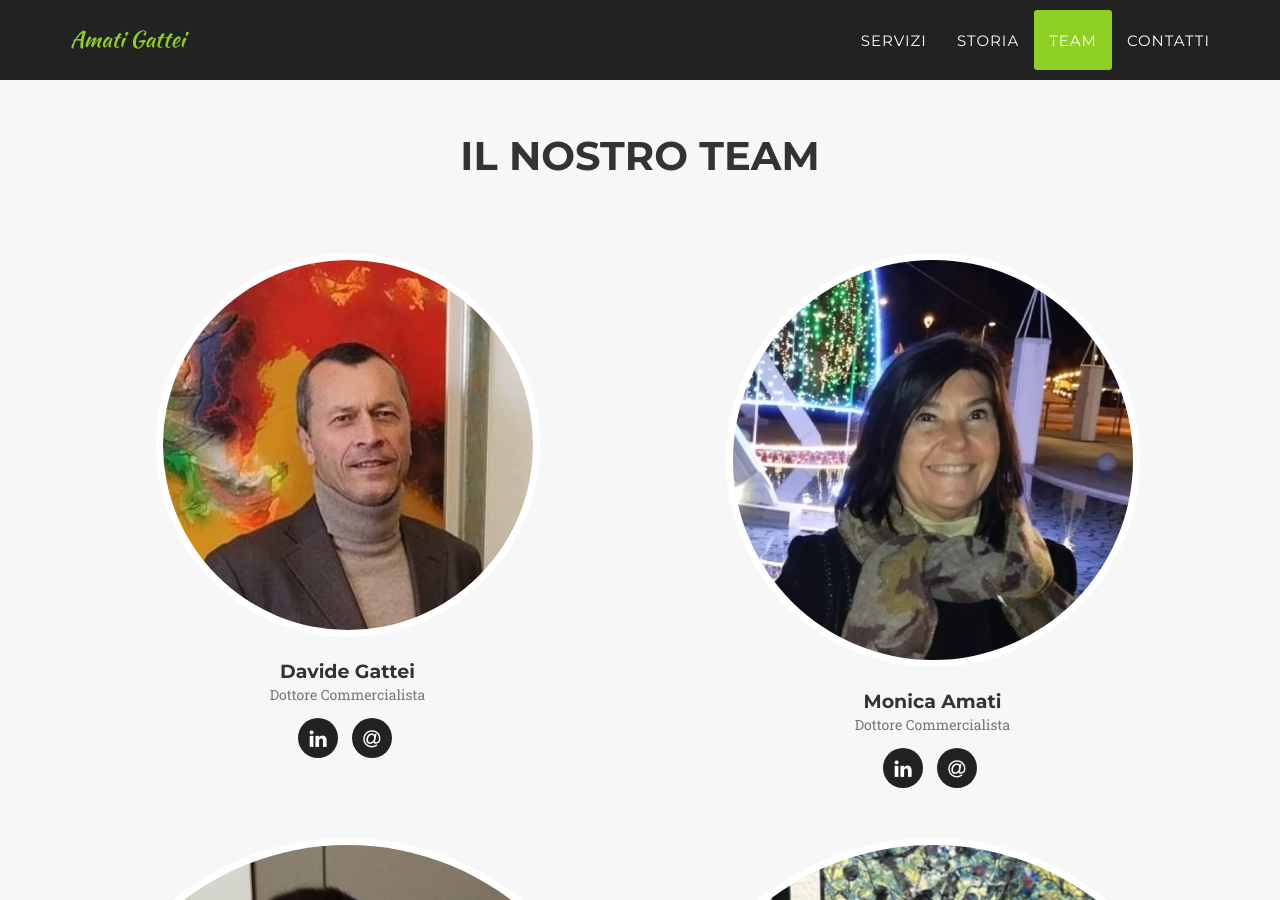
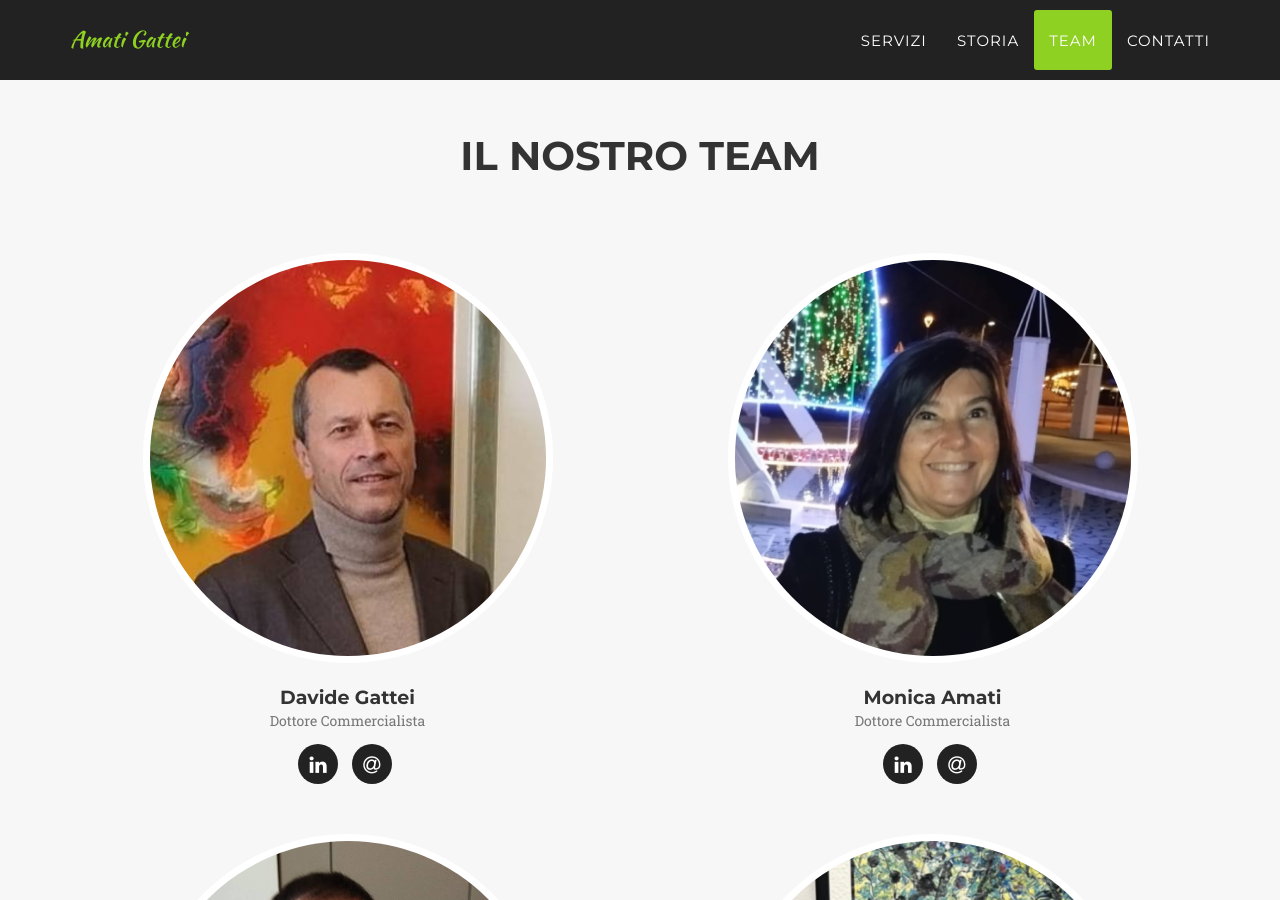
Before and after one commit to github-amatigattei/github-amatigattei.github.io, a Jekyll site: the page built from index.html, in a window 1280 px wide and 900 px high, scrolled down 3759 px. Built offline with Jekyll 4.4.1, drawn with Linux system fonts in a browser that asks for light colours; some web fonts are replaced.

Commit message:
Update pixels

```diff
--- a/_includes/team.html
+++ b/_includes/team.html
@@ -11,7 +11,7 @@
                 {% for member in site.people %}
                 <div class="col-sm-6">
                     <div class="team-member">
-                        <img src="img/team/{{ member.pic }}.jpg" class="img-responsive img-circle" alt="">
+                        <img style="width:410px;height:410px;" src="img/team/{{ member.pic }}.jpg" class="img-responsive img-circle" alt="">
                         <h4>{{ member.name }}</h4>
                         <p class="text-muted">{{ member.position }}</p>
                         <ul class="list-inline social-buttons">
```
